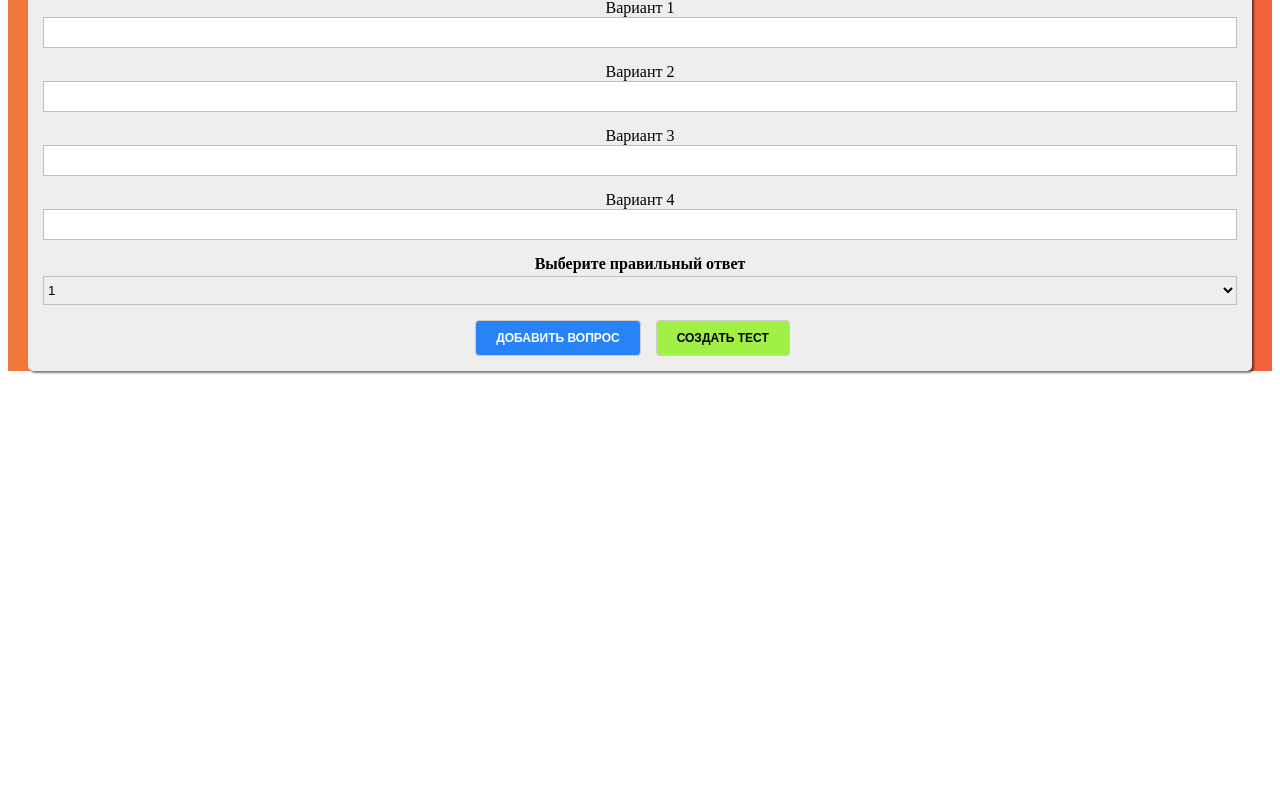
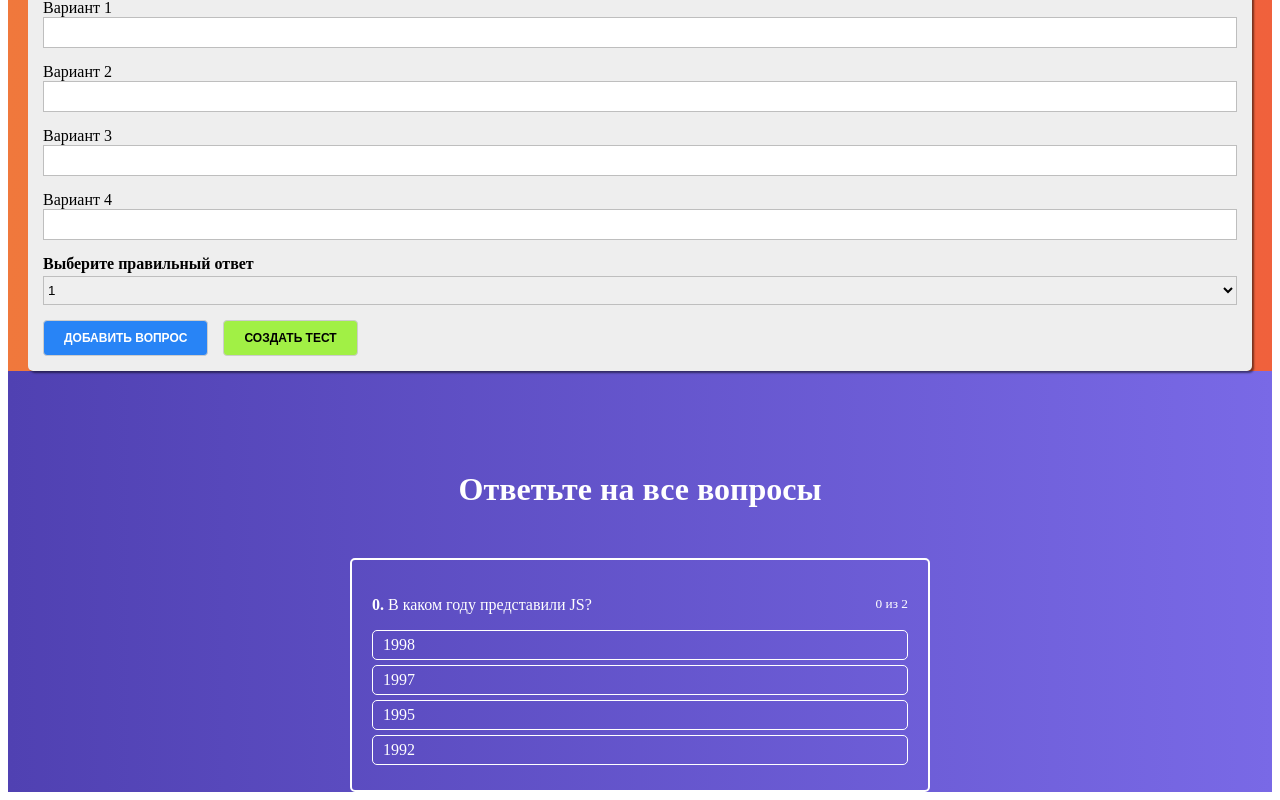
Before and after one commit to gshteynardt/form-validation, a React (Create React App) app: page / in a window 1280 px wide. Shown: the part 632-1432 px from the top of the page. Before the commit the page ends 1011 px from the top, so only its background shows below. Built offline with nearby package versions, Linux system fonts and the light colour scheme.

Commit message:
feat: создать Quiz с функционалом выбора правильного ответа

```diff
--- a/src/App.js
+++ b/src/App.js
@@ -1,13 +1,16 @@
 import './App.css';
 import { Auth } from "./containers/Auth/Auth";
-import {QuizCreator} from "./containers/QuizCreator/QuizCreator";
+import { QuizCreator } from "./containers/QuizCreator/QuizCreator";
+import Layout from "./hocs/Layout/Layout";
+import {Quiz} from "./containers/Quiz/Quiz";
 
 function App() {
   return (
-    <div className="App">
+    <Layout>
       <Auth/>
       <QuizCreator/>
-    </div>
+      <Quiz/>
+    </Layout>
   );
 }
 
--- a/src/components/ActiveQuiz/ActiveQuiz.css
+++ b/src/components/ActiveQuiz/ActiveQuiz.css
@@ -0,0 +1,13 @@
+.active-quiz {
+	padding: 20px;
+	color: #fff;
+	border: 2px solid #fff;
+	border-radius: 5px;
+	margin: 0 10px;
+	box-sizing: border-box;
+}
+
+.question {
+	display: flex;
+	justify-content: space-between;
+}
--- a/src/components/ActiveQuiz/ActiveQuiz.js
+++ b/src/components/ActiveQuiz/ActiveQuiz.js
@@ -0,0 +1,34 @@
+import React from 'react';
+import './ActiveQuiz.css';
+import { AnswersList } from "./AnswersList/AnswersList";
+
+export const ActiveQuiz = (props) => {
+
+  const {
+    answers,
+    question,
+    onAnswerClick,
+    quizLength,
+    answerNumber,
+    stateAnswer,
+  } = props;
+
+  return (
+    <div className={'active-quiz'}>
+
+      <p className={'question'}>
+        <span>
+          <strong>{answerNumber}.</strong>&nbsp;
+          { question }
+        </span>
+        <small>{answerNumber} из {quizLength}</small>
+      </p>
+
+      <AnswersList
+        state={ stateAnswer }
+        answers={ answers }
+        onAnswerClick={ onAnswerClick }
+      />
+    </div>
+  );
+}
--- /dev/null
+++ b/src/components/ActiveQuiz/AnswersList/AnswerItem/AnswerItem.css
@@ -0,0 +1,20 @@
+.answer-item {
+  border: 1px solid #fff;
+	border-radius: 5px;
+	padding: 5px 10px;
+	margin-bottom: 5px;
+	cursor: pointer;
+}
+
+.answer-item:hover {
+	background: rgba(255, 255, 255, .2);
+	transition: background .3s ease-in-out;
+}
+
+.answer-item_success {
+	background: rgba(161, 240, 69, .7);
+}
+
+.answer-item_error {
+	background: rgba(240, 87, 108, .7);
+}
--- /dev/null
+++ b/src/components/ActiveQuiz/AnswersList/AnswerItem/AnswerItem.js
@@ -0,0 +1,19 @@
+import React from 'react';
+import './AnswerItem.css';
+
+export const AnswerItem = ({answer, onAnswerClick, state}) => {
+  const answerItemClassName = ['answer-item'];
+
+  if(state) {
+   answerItemClassName.push(`answer-item_${state}`);
+  }
+
+  return (
+    <li
+      className={answerItemClassName.join(' ')}
+      onClick={() => onAnswerClick(answer.id)}
+    >
+      {answer.text}
+    </li>
+  )
+}
--- /dev/null
+++ b/src/components/ActiveQuiz/AnswersList/AnswersList.css
@@ -0,0 +1,5 @@
+.answer-list {
+	list-style: none;
+	margin: 0;
+	padding: 0;
+}
--- /dev/null
+++ b/src/components/ActiveQuiz/AnswersList/AnswersList.js
@@ -0,0 +1,20 @@
+import React from 'react';
+import './AnswersList.css';
+import { AnswerItem } from "./AnswerItem/AnswerItem";
+
+export const AnswersList = ({ answers, onAnswerClick, state }) => {
+
+  const answersList = answers.map((answer, id) => <AnswerItem
+    key={id}
+    answer={answer}
+    onAnswerClick={onAnswerClick}
+    state={state ? state[answer.id] : null}
+    />
+  )
+
+  return(
+    <ul className={'answer-list'}>
+      { answersList }
+    </ul>
+    )
+}
--- a/src/containers/Auth/Auth.js
+++ b/src/containers/Auth/Auth.js
@@ -88,7 +88,7 @@ export const Auth = () => {
 
     setFormControls(formControlsTemp);
   }
-  console.log(isFormValid);
+
   //создаем inputs
   const renderInputs = () => {
     return Object.keys(formControls).map((controlName, index) => {
--- a/src/containers/Quiz/Quiz.css
+++ b/src/containers/Quiz/Quiz.css
@@ -4,10 +4,15 @@
 	padding-top: 100px;
 	flex-grow: 1;
 	width: 100%;
-	background: linear-gradient(90deg, #5041b2, #7969e6 100%);
+	background: linear-gradient(90deg, #5041b2 0%, #7969e6 100%);
 }
 
 .quiz__title {
+	text-align: center;
 	color: #fff;
-	margin-left: 100px;
+	margin: 0 auto 50px;
 }
+
+.quiz__wrapper {
+	width: 600px;
+}
--- a/src/containers/Quiz/Quiz.js
+++ b/src/containers/Quiz/Quiz.js
@@ -1,12 +1,84 @@
 import React, { useState } from "react";
 import './Quiz.css';
+import { ActiveQuiz}  from "../../components/ActiveQuiz/ActiveQuiz";
+
 
 export const Quiz = () => {
-  const [quiz, setQuiz] = useState([]);
+  const [quiz, setQuiz] = useState([{
+      question: 'В каком году представили JS?',
+      rightAnswerId: 3,
+      id: 1,
+      answers: [
+        { text: '1998', id: 1 },
+        { text: '1997', id: 2 },
+        { text: '1995', id: 3 },
+        { text: '1992', id: 4 },
+      ]},
+    {
+      question: 'В каком выпустили React?',
+      rightAnswerId: 2,
+      id: 2,
+      answers: [
+        { text: '2011', id: 1 },
+        { text: '2013', id: 2 },
+        { text: '2012', id: 3 },
+        { text: '2009', id: 4 },
+      ]}
+  ]);
+
+  const [activeQuestion, setActiveQuestion] = useState(0);
+  //state для определения правильного ответа
+  const [answerState, setAnswerState] = useState({});
+
+  //определяем последний вопрос
+  const isQuizFinished = () =>  activeQuestion + 1 === quiz.length;
+
+  const onAnswerClickHandler = answerId => {
+    //проверка на существование значения success в ключе
+    const key = Object.keys(answerState)
+    if(answerState[key] === 'success') return;
+
+    //получаем текущий вопрос
+    const question = quiz[activeQuestion];
+
+    //сравниваем правильный ответ с id ответа
+    if ( question.rightAnswerId ===  answerId) {
+      setAnswerState({
+        [answerId]: 'success',
+      })
+
+      //переходим к следующему вопросу и обнуляем stateAnswer
+      const timeout = window.setTimeout(() => {
+        if (isQuizFinished()) {
+          console.log('Finished')
+        } else {
+          setActiveQuestion(prevState => prevState + 1);
+          setAnswerState({});
+        }
+
+      window.clearTimeout(timeout);
+      }, 1000)
+    } else {
+      setAnswerState({
+        [answerId]: 'error',
+      })
+    }
+  }
 
   return (
     <div className={'quiz'}>
-      <h1 className={'quiz__title'}>Quiz</h1>
+      <div className={'quiz__wrapper'}>
+        <h1 className={'quiz__title'}>Ответьте на все вопросы</h1>
+        <ActiveQuiz
+          answers={ quiz[activeQuestion].answers }
+          question={ quiz[activeQuestion].question }
+          onAnswerClick={onAnswerClickHandler}
+          quizLength={quiz.length}
+          answerNumber={activeQuestion}
+          stateAnswer={answerState}
+        />
+      </div>
+
     </div>
   );
 }
```
Also changed, not shown: 1 other file (tests, documents, lock files or other folders).
